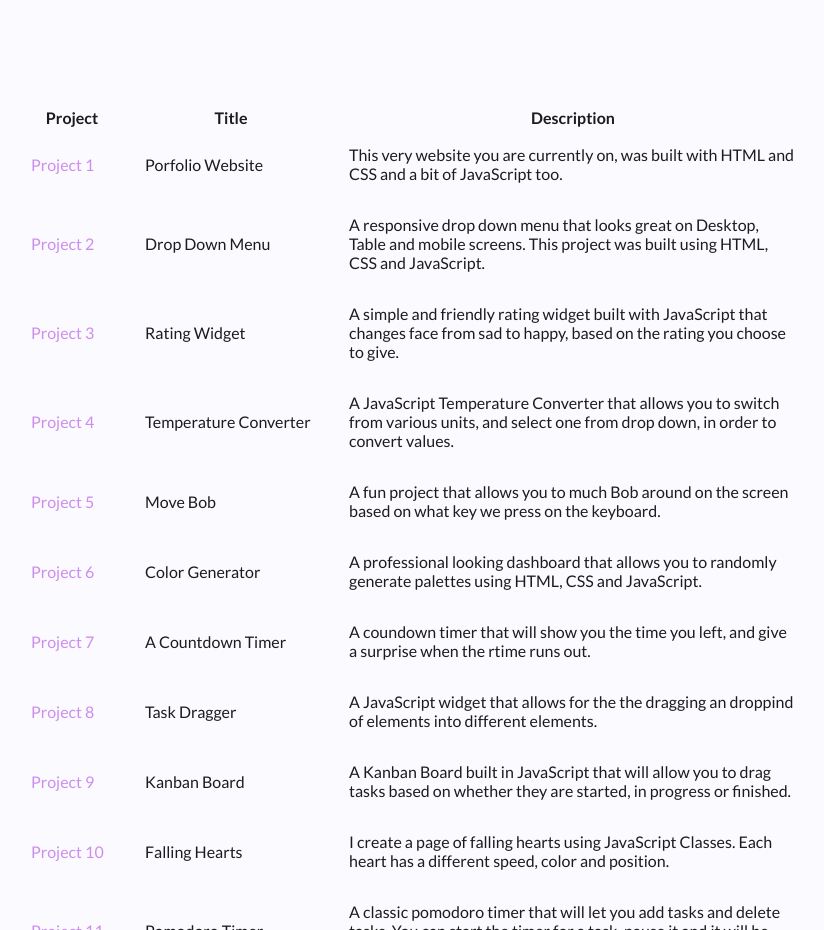
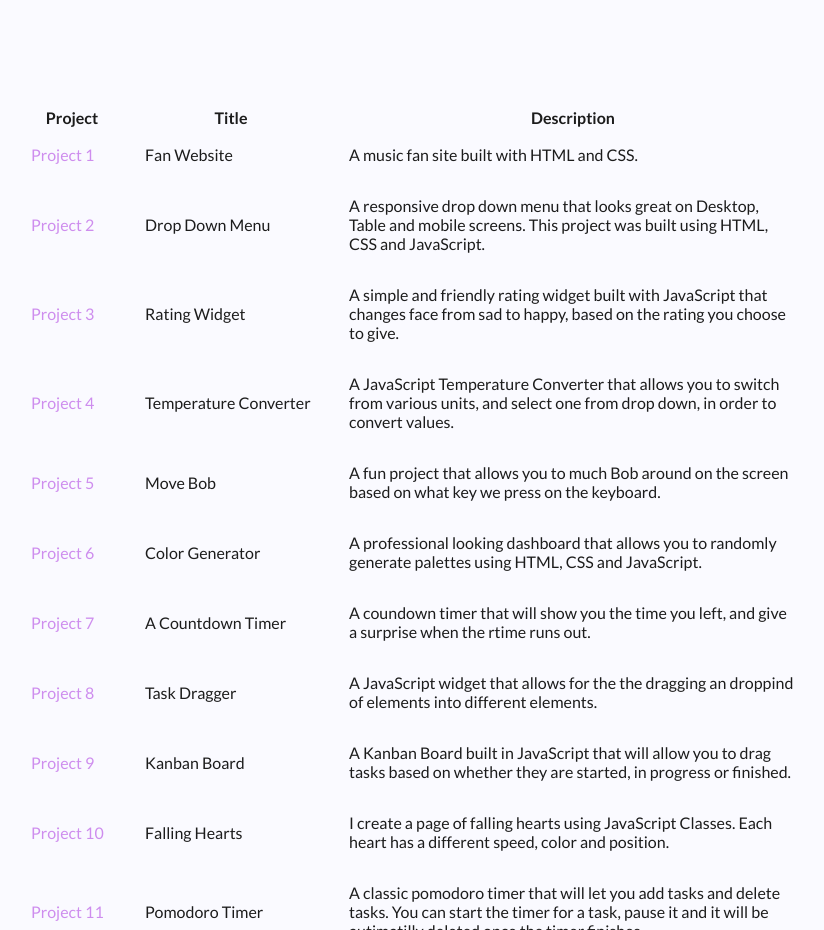
Before and after one commit to claudiavashchenko/new-portfolio-project, a plain HTML site: page about.html in a window 1280 px wide. Shown: the part 960-1890 px from the top of the page, without its empty margins (226-1050 px from the left). Drawn offline with Linux system fonts and the light colour scheme.

Commit message:
first entry updated

```diff
--- a/about.html
+++ b/about.html
@@ -63,8 +63,8 @@
 
            <tr>
             <td><a href="">Project 1</a></td>
-            <td>Porfolio Website</td>
-            <td>This very website you are currently on, was built with HTML and CSS and a bit of JavaScript too.</td>
+            <td>Fan Website</td>
+            <td>A music fan site built with HTML and CSS.</td>
            </tr>
 
            <tr>
```
